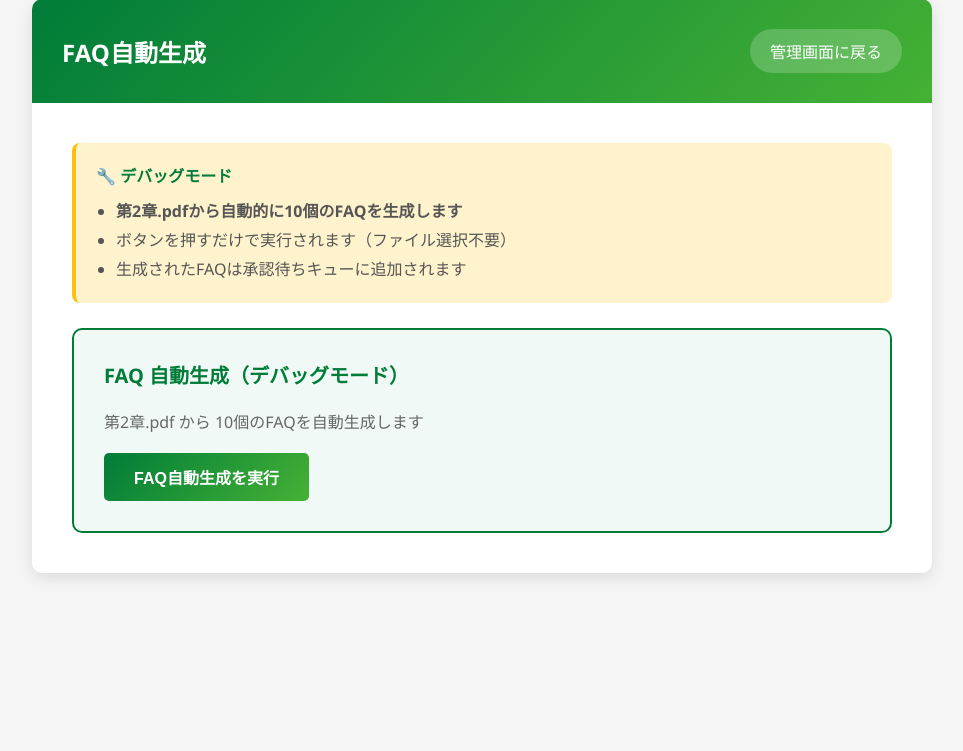
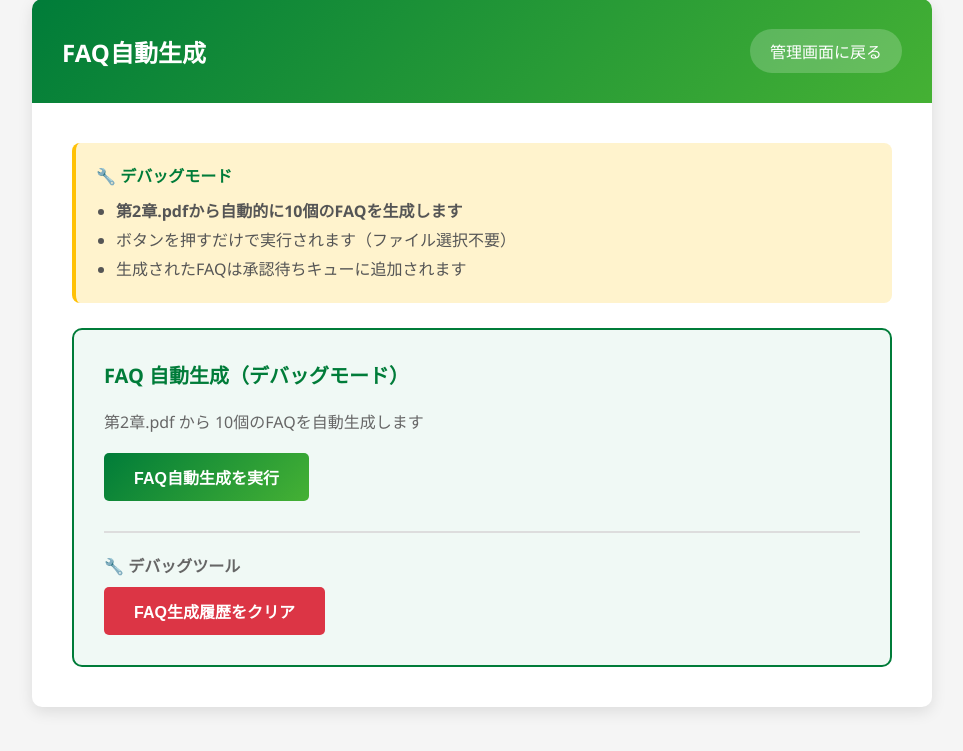
Before and after one commit to kyuwatanabe/faq_system, a Flask app: page /admin/auto_generate_faq in a window 1280 px wide. Shown: the part 21-772 px from the top of the page, without its empty margins (158-1121 px from the left). Run offline with Flask 3, Linux system fonts and the light colour scheme.

Commit message:
Feature: FAQ生成履歴クリアボタンを追加
デバッグ用に履歴削除機能を追加:
- 赤いボタンでワンクリック削除
- 重複チェックをリセットして新鮮な質問生成が可能に

🤖 Generated with [Claude Code](https://claude.com/claude-code)

Co-Authored-By: Claude <noreply@anthropic.com>

```diff
--- a/templates/auto_generate_faq.html
+++ b/templates/auto_generate_faq.html
@@ -248,6 +248,12 @@
                     <button type="submit" class="btn" id="generateBtn">FAQ自動生成を実行</button>
                     <div id="generateStatus" class="generate-status"></div>
                 </form>
+
+                <div style="margin-top: 30px; padding-top: 20px; border-top: 2px solid #ddd;">
+                    <h3 style="color: #666; font-size: 16px; margin-bottom: 10px;">🔧 デバッグツール</h3>
+                    <button type="button" class="btn" id="clearHistoryBtn" style="background: #dc3545;">FAQ生成履歴をクリア</button>
+                    <div id="clearStatus" class="generate-status"></div>
+                </div>
             </div>
         </div>
     </div>
@@ -291,6 +297,43 @@
                 generateBtn.textContent = 'FAQ自動生成を実行';
             });
         });
+
+        // FAQ生成履歴クリア機能
+        document.getElementById('clearHistoryBtn').addEventListener('click', function() {
+            const clearBtn = document.getElementById('clearHistoryBtn');
+            const statusDiv = document.getElementById('clearStatus');
+
+            if (!confirm('FAQ生成履歴を削除しますか？これにより、重複チェックがリセットされます。')) {
+                return;
+            }
+
+            clearBtn.disabled = true;
+            clearBtn.textContent = '削除中...';
+            statusDiv.className = 'generate-status loading';
+            statusDiv.textContent = '履歴を削除しています...';
+
+            fetch('/admin/clear_history', {
+                method: 'POST'
+            })
+            .then(response => response.json())
+            .then(data => {
+                if (data.success) {
+                    statusDiv.className = 'generate-status success';
+                    statusDiv.textContent = data.message;
+                } else {
+                    statusDiv.className = 'generate-status error';
+                    statusDiv.textContent = `エラー: ${data.message}`;
+                }
+            })
+            .catch(error => {
+                statusDiv.className = 'generate-status error';
+                statusDiv.textContent = `エラー: ${error.message}`;
+            })
+            .finally(() => {
+                clearBtn.disabled = false;
+                clearBtn.textContent = 'FAQ生成履歴をクリア';
+            });
+        });
     </script>
 </body>
 </html>
--- a/web_app.py
+++ b/web_app.py
@@ -79,6 +79,22 @@ def add_faq_page():
 def auto_generate_faq_page():
     """FAQ自動生成画面"""
     return render_template('auto_generate_faq.html')
+
+@app.route('/admin/clear_history', methods=['POST'])
+def clear_generation_history():
+    """FAQ生成履歴をクリア（デバッグ用）"""
+    import os
+    history_file = 'faq_generation_history.csv'
+    try:
+        if os.path.exists(history_file):
+            os.remove(history_file)
+            print(f"[DEBUG] FAQ生成履歴を削除: {history_file}")
+            return jsonify({'success': True, 'message': 'FAQ生成履歴を削除しました'})
+        else:
+            return jsonify({'success': True, 'message': '履歴ファイルは存在しません'})
+    except Exception as e:
+        print(f"[ERROR] 履歴削除エラー: {e}")
+        return jsonify({'success': False, 'message': f'エラー: {e}'})
 
 @app.route('/admin/add', methods=['POST'])
 def add_faq():
```
